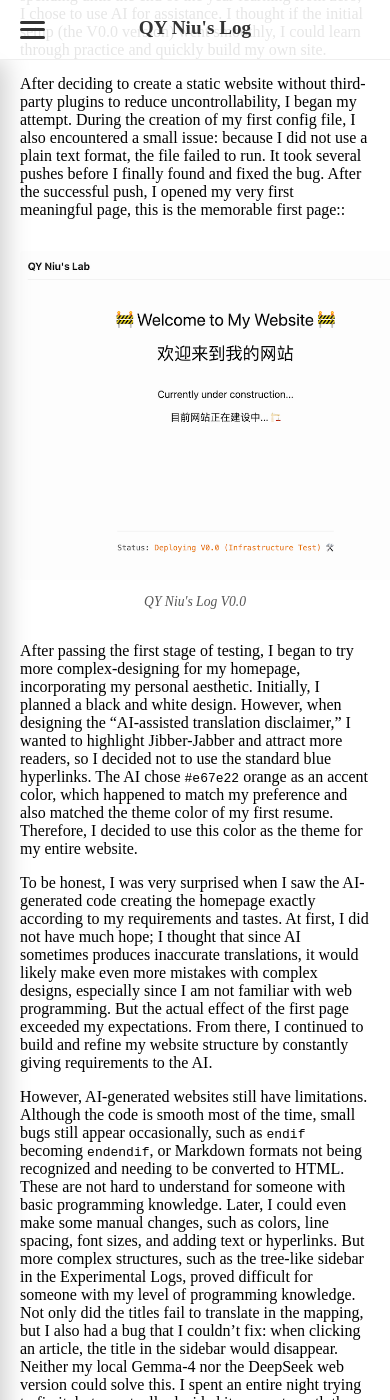
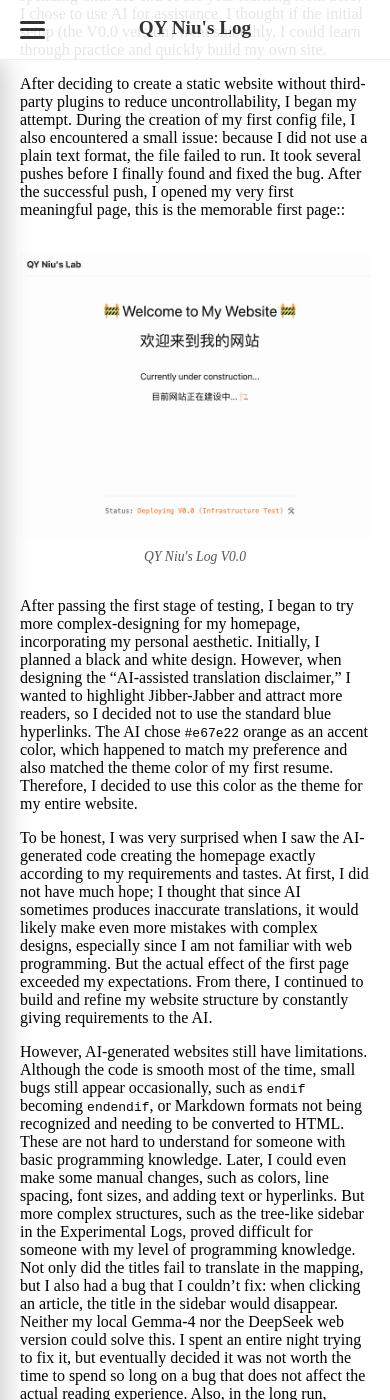
Before and after one commit to nqy-exp/nqy-exp.github.io, a Jekyll site: the page built from _ideas/A Few Things About Building This Website.md, in a window 390 px wide and 1400 px high, scrolled down 1159 px. Built offline with Jekyll 4.4.1, drawn with Linux system fonts in a browser that asks for light colours.

Commit message:
Update style.css
pic in phone too big, so make pic in phone small

```diff
--- a/assets/css/style.css
+++ b/assets/css/style.css
@@ -1446,3 +1446,19 @@ box-shadow: 0 1px 2px rgba(0,0,0,0.05);
   color: #d35400;            /* 悬停时颜色稍微加深，增加视觉反馈 */
   transform: scale(1.05);    /* 核心：轻微放大 5%。这个比例最自然，不会显得突兀 */
 }
+
+/*
+   【全自动响应式补丁】
+   作用：无论你在 HTML 里给图片写了多大的 width (比如 800px)，
+   只要是在手机端（屏幕宽度 < 600px），都会被强制缩小到屏幕宽度，防止左右滑动。
+*/
+@media (max-width: 600px) {
+  figure img {
+    width: 100% !important;      /* 强行覆盖 HTML 中的 width 像素值 */
+    max-width: 100% !important;  /* 确保不会超出父容器 */
+    height: auto !important;     /* 保持比例，防止图片被压扁 */
+    display: block;              /* 消除间隙 */
+    margin-left: auto;           /* 居中 */
+    margin-right: auto;          /* 居中 */
+  }
+}
```
